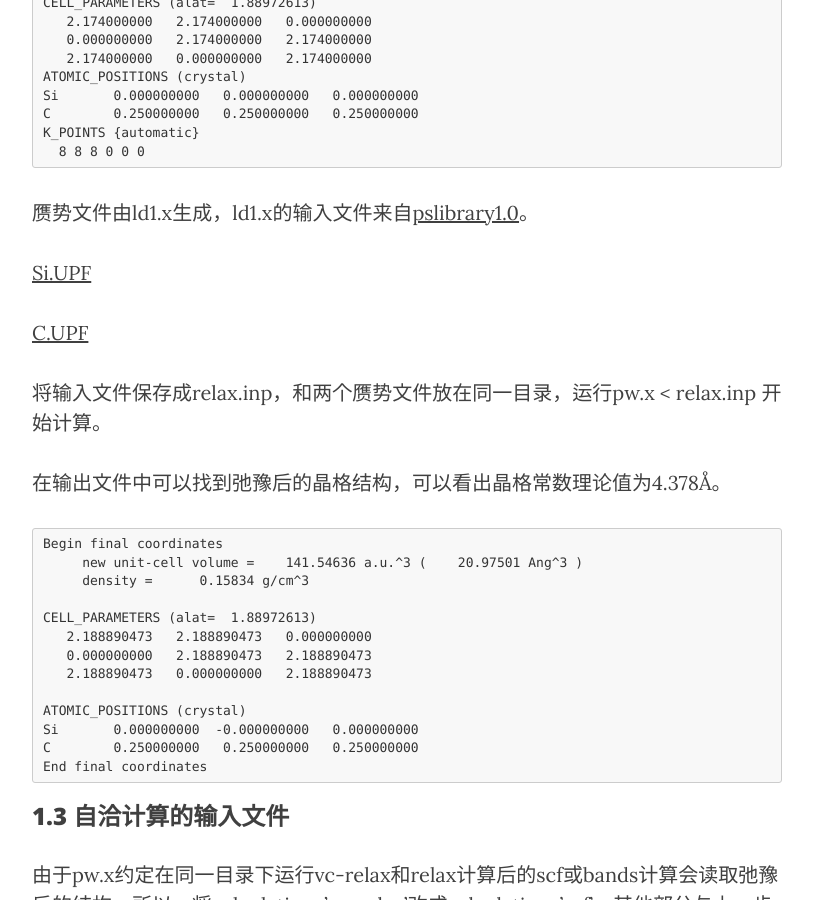
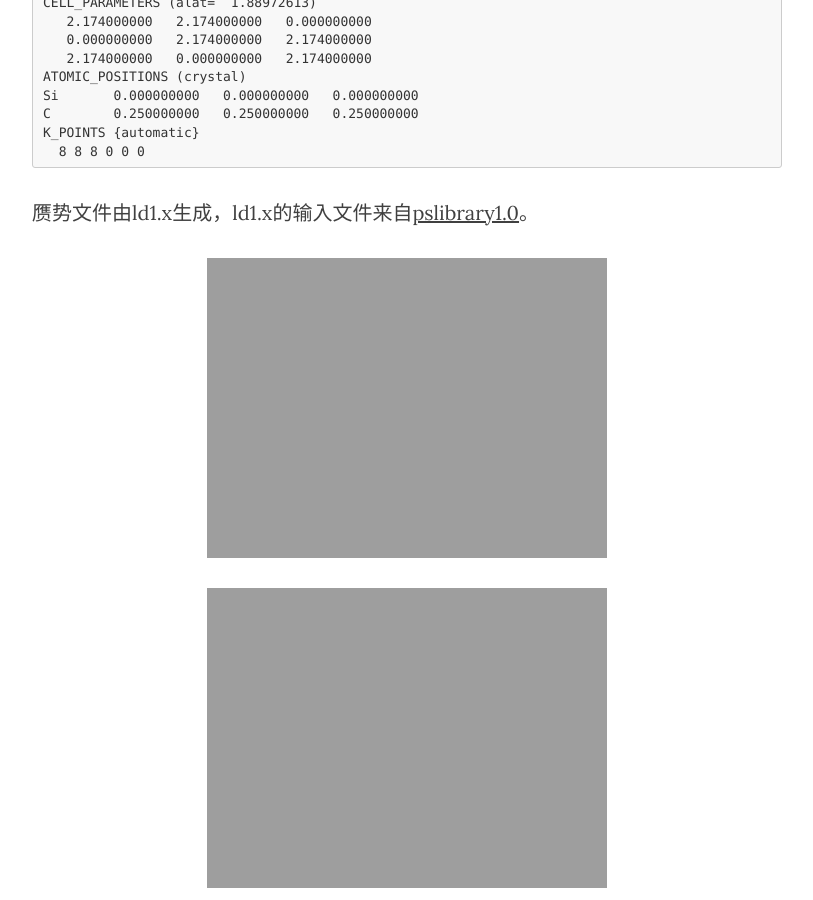
Before and after one commit to yyyu200/DFTbook, a Jekyll site: the page built from _posts/2019-04-01-HandsOn.md, in a window 1280 px wide and 900 px high, scrolled down 4593 px. Shown: the whole window, without its empty margins (233-1046 px from the left). Built offline with Jekyll 4.4.1, drawn with Linux system fonts in a browser that asks for light colours; nearby versions of some CDN libraries; formulas are drawn with MathJax 3; comment, search, counter and statistics services are not loaded.

Commit message:
modify at20190403-13:07:04-aliyun

```diff
--- a/_posts/2019-04-01-HandsOn.md
+++ b/_posts/2019-04-01-HandsOn.md
@@ -149,9 +149,9 @@ K_POINTS {automatic}
 
 赝势文件由ld1.x生成，ld1.x的输入文件来自[pslibrary1.0](http://tieba.baidu.com/p/4022641347)。
 
-[Si.UPF](http://yyyu200.github.io/DFTbook/img/Si.UPF)
+![Si.UPF](http://yyyu200.github.io/DFTbook/img/Si.UPF)
 
-[C.UPF](http://yyyu200.github.io/DFTbook/img/C.UPF)
+![C.UPF](http://yyyu200.github.io/DFTbook/img/C.UPF)
 
 将输入文件保存成relax.inp，和两个赝势文件放在同一目录，运行pw.x < relax.inp 开始计算。
 
```
